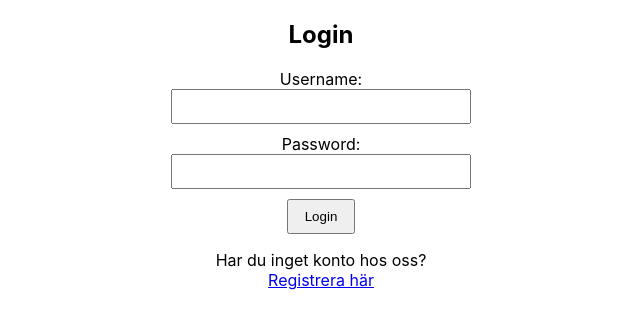
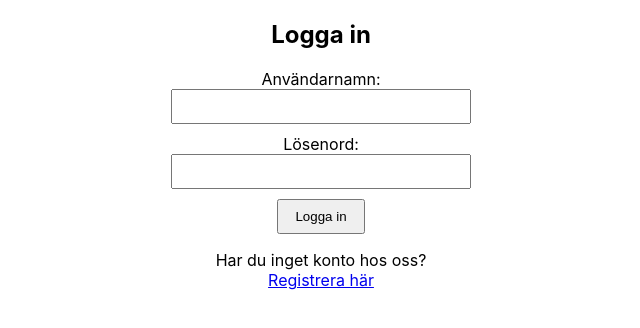
Before and after one commit to natta1995/frontend-app, a React (Create React App) app: page / in a window 1280 px wide. Shown: the top 328 px of the page, without its empty margins (319-959 px from the left). Built offline with nearby package versions, Linux system fonts and the light colour scheme.

Commit message:
Text efit

```diff
--- a/src/components/Login.tsx
+++ b/src/components/Login.tsx
@@ -22,10 +22,10 @@ const Login: React.FC<LoginProps> = ({ onLogin }) => {
 
     return (
         <div style={{ width: '300px', margin: '0 auto', textAlign: 'center' }}>
-          <h2>Login</h2>
+          <h2>Logga in</h2>
           <form onSubmit={handleSubmit}>
             <div style={{ marginBottom: '10px' }}>
-              <label htmlFor="username">Username:</label>
+              <label htmlFor="username">Användarnamn:</label>
               <input
                 id="username"
                 type="text"
@@ -36,7 +36,7 @@ const Login: React.FC<LoginProps> = ({ onLogin }) => {
               />
             </div>
             <div style={{ marginBottom: '10px' }}>
-              <label htmlFor="password">Password:</label>
+              <label htmlFor="password">Lösenord:</label>
               <input
                 id="password"
                 type="password"
@@ -46,7 +46,7 @@ const Login: React.FC<LoginProps> = ({ onLogin }) => {
                 style={{ width: '100%', padding: '8px', boxSizing: 'border-box' }}
               />
             </div>
-            <button type="submit" style={{ padding: '8px 16px' }}>Login</button>
+            <button type="submit" style={{ padding: '8px 16px' }}>Logga in</button>
             <p>Har du inget konto hos oss? <br></br><Link to="/register">Registrera här</Link></p>
           </form>
         </div>
--- a/src/components/Register.tsx
+++ b/src/components/Register.tsx
@@ -20,10 +20,10 @@ const Register: React.FC<RegisterProps> = ({ onRegister }) => {
 
   return (
     <div style={{ width: '300px', margin: '0 auto', textAlign: 'center' }}>
-      <h2>Register</h2>
+      <h2>Registrera dig</h2>
       <form onSubmit={handleSubmit}>
         <div style={{ marginBottom: '10px' }}>
-          <label>Username:</label>
+          <label>Användarnamn:</label>
           <input
             type="text"
             value={username}
@@ -33,7 +33,7 @@ const Register: React.FC<RegisterProps> = ({ onRegister }) => {
           />
         </div>
         <div style={{ marginBottom: '10px' }}>
-          <label>Password:</label>
+          <label>Lösenord:</label>
           <input
             type="password"
             value={password}
@@ -43,7 +43,7 @@ const Register: React.FC<RegisterProps> = ({ onRegister }) => {
           />
         </div>
         <div style={{ marginBottom: '10px' }}>
-          <label>Name:</label>
+          <label>Namn:</label>
           <input
             type="text"
             value={name}
@@ -63,7 +63,7 @@ const Register: React.FC<RegisterProps> = ({ onRegister }) => {
           />
         </div>
         <div style={{ marginBottom: '10px' }}>
-          <label>Age:</label>
+          <label>Ålder:</label>
           <input
             type="number"
             value={age}
@@ -72,7 +72,7 @@ const Register: React.FC<RegisterProps> = ({ onRegister }) => {
             style={{ width: '100%', padding: '8px', boxSizing: 'border-box' }}
           />
         </div>
-        <button type="submit" style={{ padding: '8px 16px' }}>Register</button>
+        <button type="submit" style={{ padding: '8px 16px' }}>Registrera</button>
         <p>Har du redan ett konto hos oss? <br></br> <Link to="/">Logga in här</Link></p>
       </form>
     </div>
```
